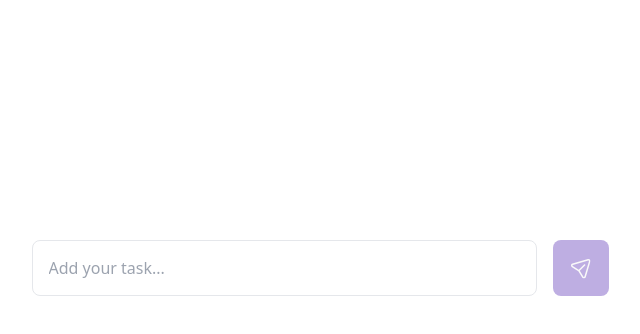
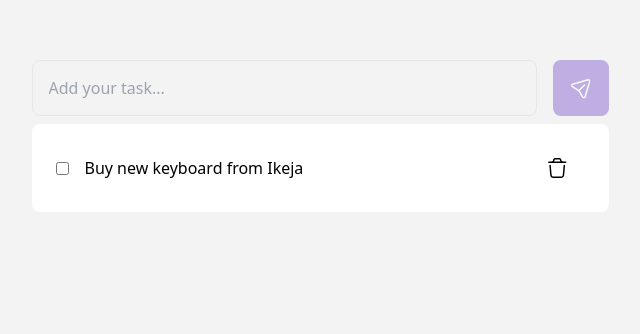
Before and after one commit to samzyconcepts/task-manager-app, a React (Vite) app: page / in a window 1280 px wide. Shown: the part 132-466 px from the top of the page, without its empty margins (320-960 px from the left). Built offline with nearby package versions, Linux system fonts and the light colour scheme.

Commit message:
Update: the style in the components

```diff
--- a/src/App.tsx
+++ b/src/App.tsx
@@ -1,9 +1,13 @@
 import { Form } from "./component/Form";
+import TasksView from "./component/TasksView";
 
 function App() {
     return (
-        <main className="grid place-content-center h-lvh">
-            <Form/>
+        <main className="py-48 bg-[#f3f3f3]">
+            <div className="grid place-content-center">
+                <Form />
+                <TasksView />
+            </div>
         </main>
     );
 }
--- a/src/component/Form.tsx
+++ b/src/component/Form.tsx
@@ -3,10 +3,10 @@ import Input from "./ui/Input";
 import { useForm } from "react-hook-form";
 import { zodResolver } from "@hookform/resolvers/zod";
 import * as z from "zod";
+import ErrorText from "./ErrorText";
 
 // Image
 import send from "../assets/send.svg";
-import ErrorText from "./ErrorText";
 
 const taskValueSchema = z.object({
     task: z
--- a/src/component/ui/Button.tsx
+++ b/src/component/ui/Button.tsx
@@ -20,7 +20,7 @@ const buttonVariants = cva(
         variants: {
             variant: {
                 primary: "bg-[#BEAEE2] text-white",
-                secondary: "bg-white text-black border-2 border-black",
+                secondary: "bg-white text-black border-black",
             },
         },
         defaultVariants: {
--- a/src/component/ui/Input.tsx
+++ b/src/component/ui/Input.tsx
@@ -12,7 +12,10 @@ const Input = React.forwardRef<HTMLInputElement, InputProps>(
             <input
                 {...rest}
                 ref={ref}
-                className={cn("px-4 py-2 rounded-lg border outline-[#855DDE]", className)}
+                className={cn(
+                    "px-4 py-2 rounded-lg border bg-transparent outline-[#855DDE]",
+                    className
+                )}
                 placeholder={placeholder}
                 type={inputType}
             />
--- a/src/state/store.ts
+++ b/src/state/store.ts
@@ -1,8 +1,11 @@
 import { configureStore } from "@reduxjs/toolkit";
+import taskReducer from "./task/taskSlice";
 
 export const store = configureStore({
-    reducer: {}
-})
+    reducer: {
+        task: taskReducer,
+    },
+});
 
-export type RootState = ReturnType<typeof store.getState>
-export type AppDispatch = typeof store.dispatch
+export type RootState = ReturnType<typeof store.getState>;
+export type AppDispatch = typeof store.dispatch;
```
